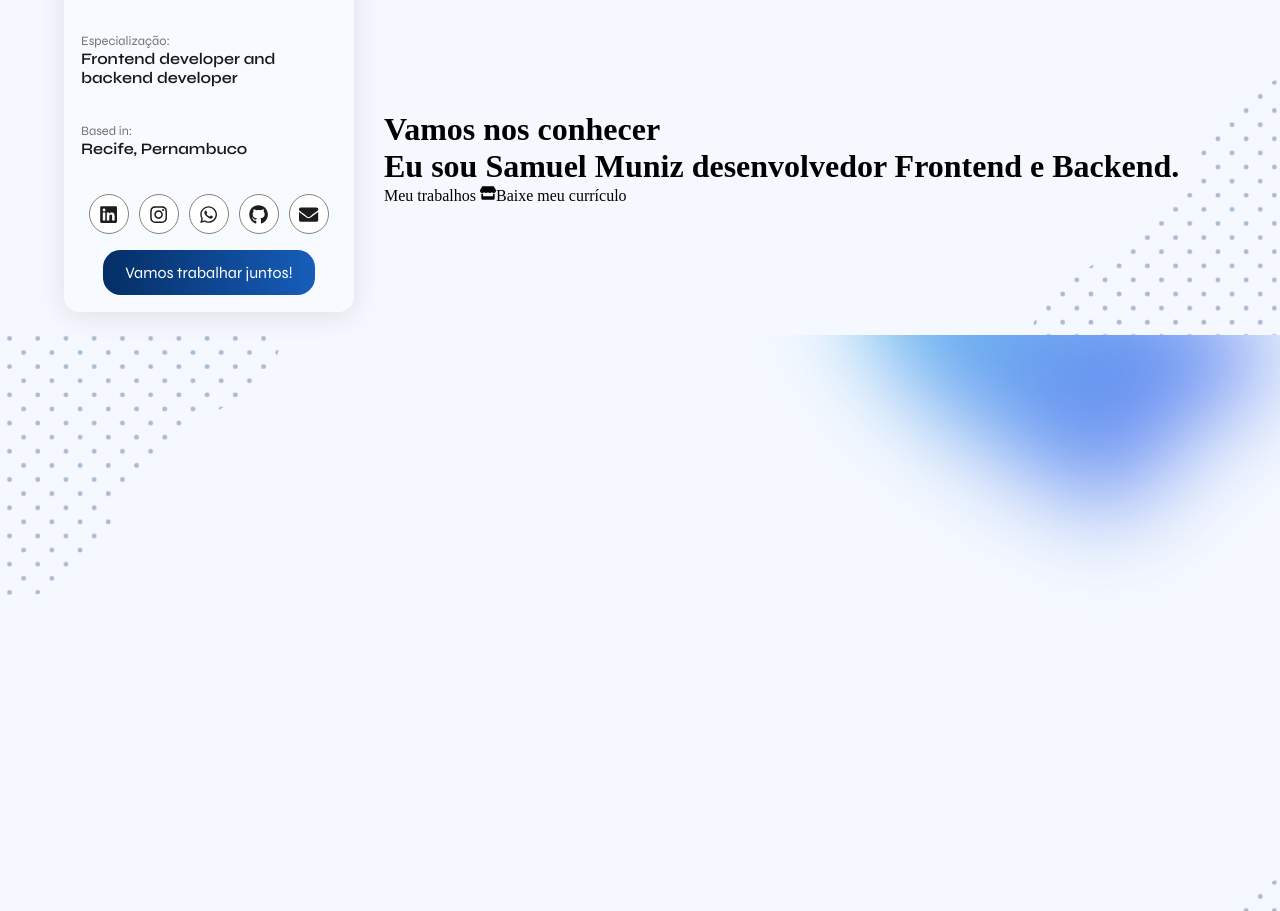
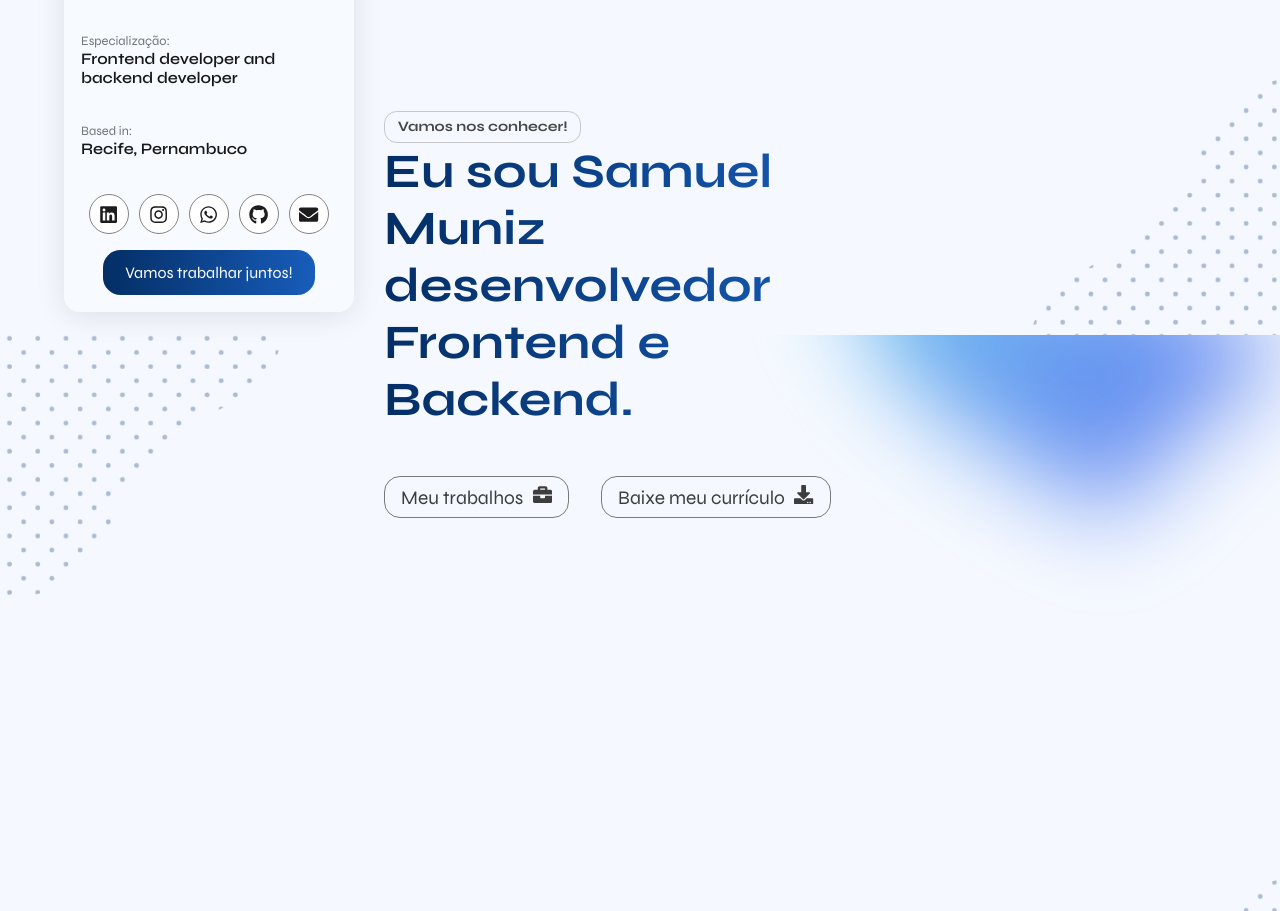
Before and after one commit to DevSamuelMuniz/Portfolio, a React (Create React App) app: page / in a window 1280 px wide. Shown: the part 465-1376 px from the top of the page. Built offline with nearby package versions, Linux system fonts and the light colour scheme.

Commit message:
add apresentação component

```diff
--- a/src/components/apresentacaoComponent/apresentacaoComponent.css
+++ b/src/components/apresentacaoComponent/apresentacaoComponent.css
@@ -0,0 +1,44 @@
+.title-apres {
+  background: linear-gradient(
+    90deg,
+    rgba(4, 46, 101, 1) 0%,
+    rgba(23, 93, 186, 1) 100%
+  );
+  -webkit-background-clip: text; /* Clipar o texto para o gradiente */
+  -webkit-text-fill-color: transparent; /* Tornar o texto transparente */
+  font-size: 3rem; /* Tamanho do texto */
+
+  width: 50%;
+}
+
+.conhecer-ctn {
+  font-size: 0.9rem;
+  border: 1px solid rgb(199, 199, 199);
+  border-radius: 0.8rem;
+  width: fit-content;
+  padding: 0.4rem 0.8rem;
+  color: rgb(71, 71, 71);
+}
+
+.btn-apres {
+  text-decoration: none;
+  color: rgb(61, 61, 61);
+  border: 1px solid rgb(121, 121, 121);
+  border-radius: 1rem;
+  padding: 0.5rem 1rem;
+  font-size: 1.2rem;
+  font-family: "Syne", sans-serif;
+}
+
+.ico {
+  margin-left: 0.6rem;
+}
+
+.ctn-btn {
+  display: flex;
+  justify-content: start;
+  align-items: center;
+  gap: 2rem;
+
+  margin-top: 3rem;
+}
--- a/src/components/apresentacaoComponent/apresentacaoComponent.js
+++ b/src/components/apresentacaoComponent/apresentacaoComponent.js
@@ -1,23 +1,29 @@
 import React from "react";
+import "./apresentacaoComponent.css"
 
-import { FaStore } from "react-icons/fa";
+import { FaBriefcase, FaDownload } from "react-icons/fa";
 
 function apresentacaoComponent() {
   return (
     <main>
       <div>
-        <h1>Vamos nos conhecer</h1>
-        <h1>Eu sou Samuel Muniz desenvolvedor Frontend e Backend.</h1>
+        <h1 className="conhecer-ctn">Vamos nos conhecer!</h1>
+        <h1 className="title-apres">Eu sou Samuel Muniz desenvolvedor Frontend e Backend.</h1>
       </div>
-      <div>
-        <a>
-          Meu trabalhos{" "}
-          <span>
-            <FaStore />
+
+      <div className="ctn-btn">
+        <a href="" className="btn-apres">
+          Meu trabalhos
+          <span className="ico">
+            <FaBriefcase />
           </span>
         </a>
-        <a>
-          Baixe meu currículo <span></span>
+
+        <a href="" className="btn-apres">
+          Baixe meu currículo
+          <span className="ico">
+            <FaDownload />
+          </span>
         </a>
       </div>
     </main>
--- a/src/index.css
+++ b/src/index.css
@@ -3,6 +3,9 @@
 * {
   margin: 0;
   padding: 0;
+
+  font-family: "Syne", sans-serif;
+
 }
 
 body{
```
